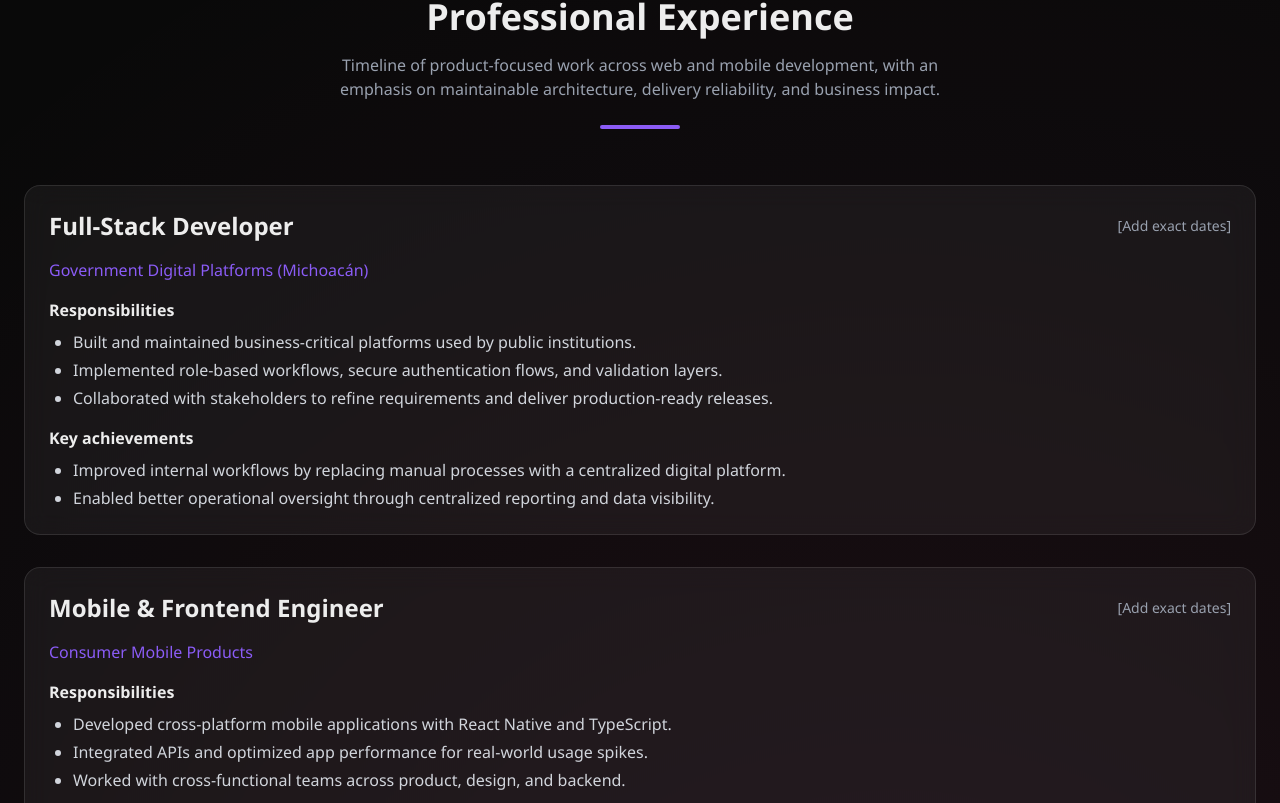
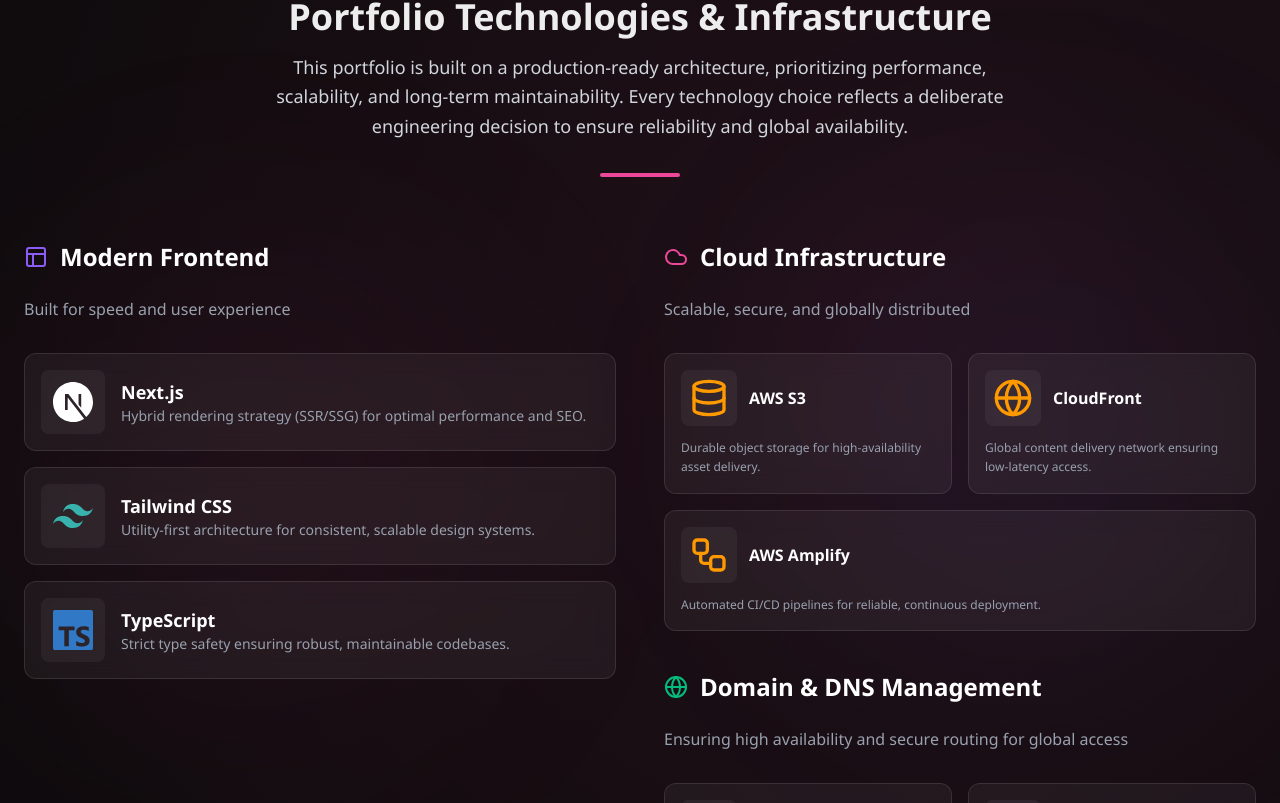
Before and after one commit to nightmare28899/portfolio2.0, a Next.js app: page / in a window 1280 px wide. Shown: the part 5137-5940 px from the top of the page. Built offline with nearby package versions, Linux system fonts and the light colour scheme; no server answers.

Commit message:
Remove professional experience section

```diff
--- a/app/page.tsx
+++ b/app/page.tsx
@@ -2,7 +2,6 @@
 import About from "@/components/sections/About";
 import Skills from "@/components/sections/Skills";
 import Projects from "@/components/sections/Projects";
-import ExperienceTimeline from "@/components/sections/ExperienceTimeline";
 import TechInfrastructure from "@/components/sections/TechInfrastructure";
 import Contact from "@/components/sections/Contact";
 import Footer from "@/components/globals/Footer";
@@ -14,7 +13,6 @@
             <About/>
             <Skills/>
             <Projects/>
-            <ExperienceTimeline/>
             <TechInfrastructure/>
             <Contact/>
             <Footer/>
--- a/components/sections/ExperienceTimeline.tsx
+++ /dev/null
@@ -1,85 +0,0 @@
-"use client";
-
-import { motion } from "framer-motion";
-
-const experienceItems = [
-  {
-    role: "Full-Stack Developer",
-    company: "Government Digital Platforms (Michoacán)",
-    dates: "[Add exact dates]",
-    responsibilities: [
-      "Built and maintained business-critical platforms used by public institutions.",
-      "Implemented role-based workflows, secure authentication flows, and validation layers.",
-      "Collaborated with stakeholders to refine requirements and deliver production-ready releases."
-    ],
-    achievements: [
-      "Improved internal workflows by replacing manual processes with a centralized digital platform.",
-      "Enabled better operational oversight through centralized reporting and data visibility."
-    ]
-  },
-  {
-    role: "Mobile & Frontend Engineer",
-    company: "Consumer Mobile Products",
-    dates: "[Add exact dates]",
-    responsibilities: [
-      "Developed cross-platform mobile applications with React Native and TypeScript.",
-      "Integrated APIs and optimized app performance for real-world usage spikes.",
-      "Worked with cross-functional teams across product, design, and backend."
-    ],
-    achievements: [
-      "Delivered production features used by active mobile users.",
-      "Improved maintainability through modular architecture and reusable components."
-    ]
-  }
-];
-
-export default function ExperienceTimeline() {
-  return (
-    <section id="experience" className="py-20 bg-black/10">
-      <div className="container mx-auto px-6">
-        <motion.div
-          initial={{ opacity: 0, y: 20 }}
-          whileInView={{ opacity: 1, y: 0 }}
-          transition={{ duration: 0.5 }}
-          viewport={{ once: true }}
-          className="text-center mb-14"
-        >
-          <h2 className="text-4xl font-bold mb-4">Professional Experience</h2>
-          <p className="text-gray-400 max-w-2xl mx-auto">
-            Timeline of product-focused work across web and mobile development, with an emphasis on maintainable architecture, delivery reliability, and business impact.
-          </p>
-          <div className="w-20 h-1 bg-primary mx-auto rounded-full mt-6" />
-        </motion.div>
-
-        <div className="space-y-8">
-          {experienceItems.map((item, index) => (
-            <motion.article
-              key={`${item.role}-${index}`}
-              initial={{ opacity: 0, y: 20 }}
-              whileInView={{ opacity: 1, y: 0 }}
-              transition={{ duration: 0.4, delay: index * 0.08 }}
-              viewport={{ once: true }}
-              className="glass-card rounded-2xl p-6 border border-white/10"
-            >
-              <div className="flex flex-col md:flex-row md:items-center md:justify-between gap-2 mb-4">
-                <h3 className="text-2xl font-semibold">{item.role}</h3>
-                <span className="text-sm text-gray-400">{item.dates}</span>
-              </div>
-              <p className="text-primary font-medium mb-4">{item.company}</p>
-
-              <h4 className="font-semibold mb-2">Responsibilities</h4>
-              <ul className="list-disc pl-6 text-gray-300 space-y-1 mb-4">
-                {item.responsibilities.map((point) => <li key={point}>{point}</li>)}
-              </ul>
-
-              <h4 className="font-semibold mb-2">Key achievements</h4>
-              <ul className="list-disc pl-6 text-gray-300 space-y-1">
-                {item.achievements.map((point) => <li key={point}>{point}</li>)}
-              </ul>
-            </motion.article>
-          ))}
-        </div>
-      </div>
-    </section>
-  );
-}
```
